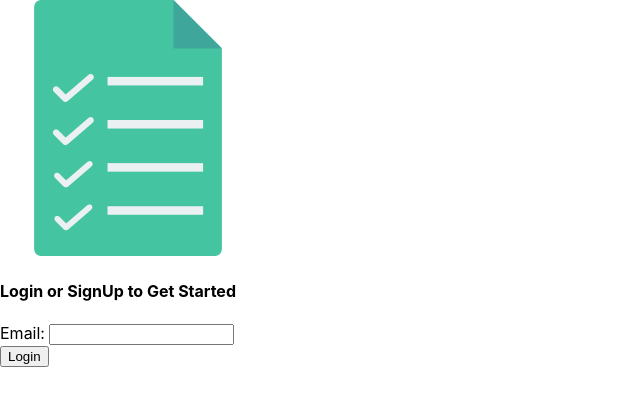
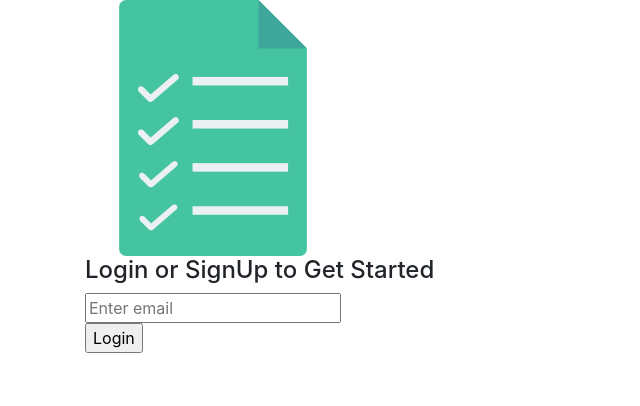
Before and after one commit to moliver4/portfolio-builder-client, a React (Create React App) app: page / in a window 1280 px wide. Shown: the top 406 px of the page, without its empty margins (0-640 px from the left). Built offline with nearby package versions, Linux system fonts and the light colour scheme.

Commit message:
Added css things to login.

```diff
--- a/public/index.html
+++ b/public/index.html
@@ -1,3 +1,5 @@
+<link rel="stylesheet" href="https://stackpath.bootstrapcdn.com/bootstrap/4.4.1/css/bootstrap.min.css" integrity="sha384-Vkoo8x4CGsO3+Hhxv8T/Q5PaXtkKtu6ug5TOeNV6gBiFeWPGFN9MuhOf23Q9Ifjh" crossorigin="anonymous">
+
 <!DOCTYPE html>
 <html lang="en">
   <head>
--- a/src/screens/LoginScreen.js
+++ b/src/screens/LoginScreen.js
@@ -7,23 +7,25 @@
 const LoginScreen = ({ email, submitLogin, handleInputChange}) => {
 
     return (
-        <div>
+        <div class="container">
             <img src={logo} ></img>
-            <form id="login-form" onSubmit={submitLogin}>
+
+            <div class=".flex-row">
                 <h4>Login or SignUp to Get Started</h4>
-                <div>
-                    <label htmlFor='email_address'>Email: </label>
-                    <input
-                        type='text'
-                        value={email}
-                        name='email_address'
-                        onChange={(e) => handleInputChange(e)}
-                    />
-                </div>
+            </div>
 
-                <input type='submit' value='Login' />
-
-            </form>
+            <div class=".flex-row">
+                <form id="login-form" onSubmit={submitLogin}>
+                            <label htmlFor='email_address'> </label>
+                            <input placeholder="Enter email"
+                                type='text'
+                                value={email}
+                                name='email_address'
+                                onChange={(e) => handleInputChange(e)}
+                            /> <br></br>
+                    <input type='submit' value='Login' />
+                </form>
+            </div>
 
         </div>
     )
```
